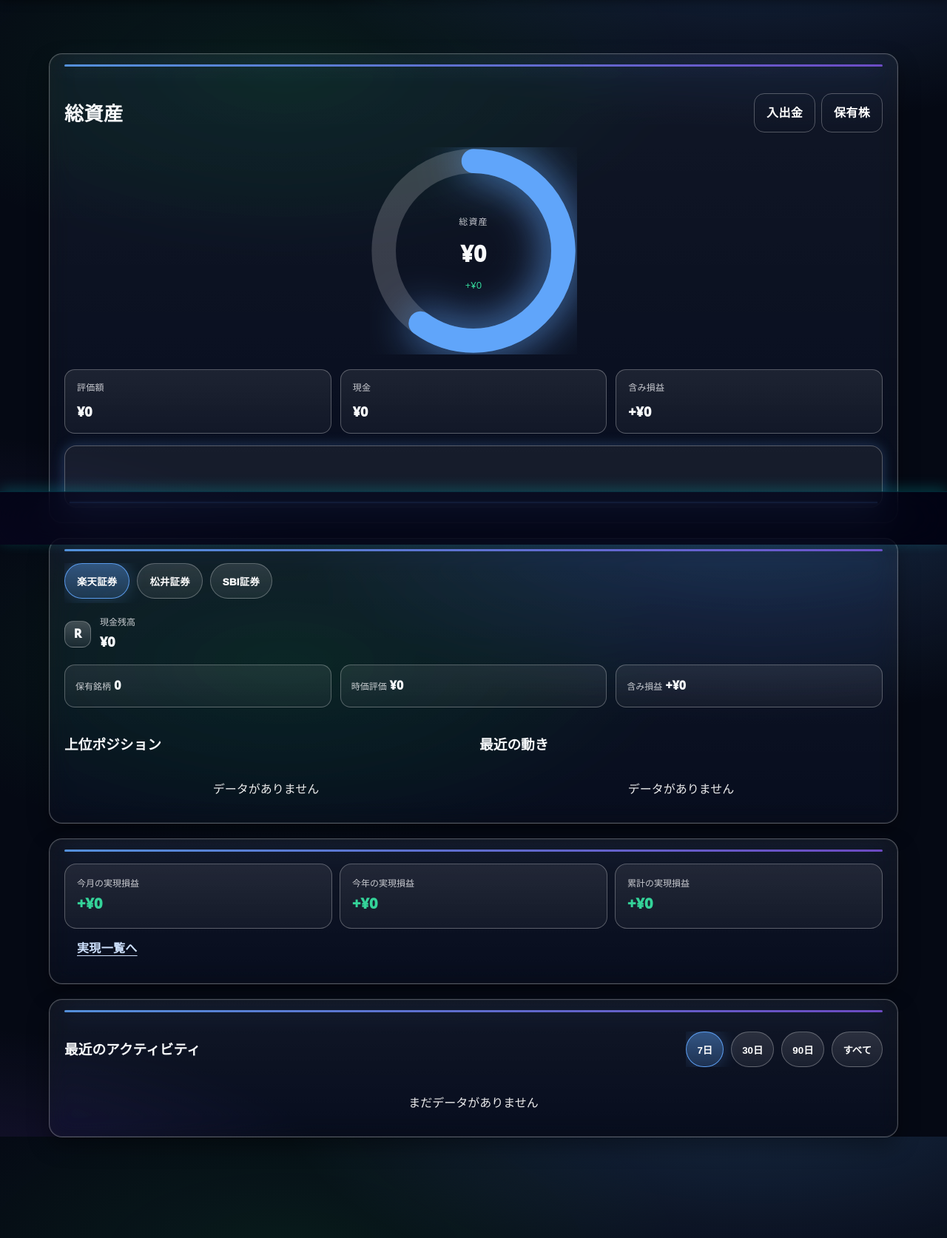
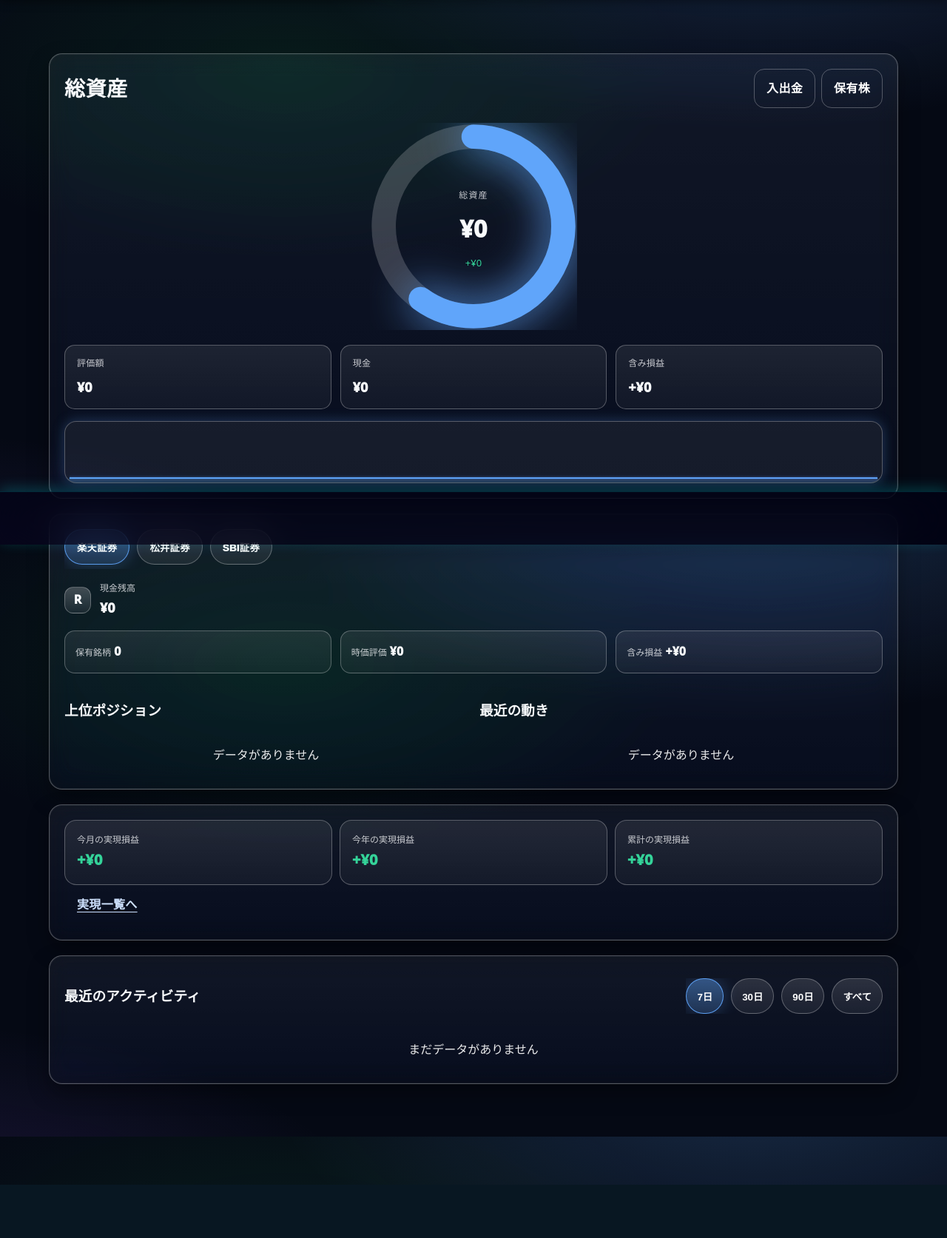
Before and after one commit to gorozooo/my_stock_portfolio, a Django app: page / in a window 1280 px wide. Shown: the part 64-1737 px from the top of the page at 74% size. After the commit the page ends 1665 px from the top, so only its background shows below. Run offline with Django 5.2, Linux system fonts and the light colour scheme; the visitor is signed in with stand-in values (Sample User, id 1); data that the repository does not hold is empty; parts of the project's set-up code (start-up, migrations or seed data) failed here and were passed over.

Commit message:
main.css を更新

```diff
--- a/static/css/main.css
+++ b/static/css/main.css
@@ -1,10 +1,4 @@
 /* === Glass × Dark – Mobile-first (Futuristic, spacious & vivid) === */
-/* 目的：
-   - スマホ優先で“詰まりすぎ”を解消（余白/行間/タップ領域UP）
-   - 横スクロールが必要な領域は安全にオーバーフロー制御
-   - タブ/表/タイムラインの可読性改善
-   - 見た目の派手さは維持しつつ、崩れを最小化
-*/
 *,*::before,*::after{box-sizing:border-box}
 :root{
   --bg:#050914;
@@ -20,19 +14,18 @@
   --glass-strong:rgba(255,255,255,.16);
   --glass-line:rgba(255,255,255,.28);
 
-  /* ゆとりあるスケール（モバイル基準） */
   --radius-s:12px;
   --radius-m:14px;
   --radius-l:18px;
 
-  --space-1:8px;   /* ちいさめ余白 */
-  --space-2:12px;  /* 標準余白（モバイル） */
-  --space-3:16px;  /* セクション間 */
-  --space-4:20px;  /* 大きめ */
-  --space-5:28px;  /* ヒーロー/カード外縁 */
+  --space-1:8px;
+  --space-2:12px;
+  --space-3:16px;
+  --space-4:20px;
+  --space-5:28px;
 
-  --tap:48px;      /* 最小タップ領域 */
-  --bw:1px;        /* 線の太さ（端末DPRで十分濃い） */
+  --tap:48px;
+  --bw:1px;
 }
 
 html{
@@ -66,7 +59,7 @@ body{
   margin:0 auto;
 }
 
-/* ─── 共通カード ───────────────────────────────────────── */
+/* ─── Cards ───────────────────────────────────────── */
 .card{
   background:linear-gradient(180deg,rgba(255,255,255,.06),rgba(255,255,255,.02));
   border:var(--bw) solid var(--glass-line);
@@ -80,18 +73,9 @@ body{
 .card > *:first-child{margin-top:0}
 .card > *:last-child{margin-bottom:0}
 
-/* セクション見出しライン（過度なズレを抑制） */
-.card::before{
-  content:"";
-  display:block;
-  height:3px;
-  border-radius:999px;
-  margin:-6px 0 var(--space-3);
-  background:linear-gradient(90deg,rgba(96,165,250,.85),rgba(139,92,246,.75));
-  filter:drop-shadow(0 0 14px rgba(96,165,250,.45));
-}
+/* ★ 不要な上部の1本線を削除：.card::before を廃止 */
 
-/* ─── メッセージ ─────────────────────────────────────── */
+/* ─── Messages ───────────────────────────────────── */
 .msgs{list-style:none;padding:0;margin:0 0 var(--space-3)}
 .msg{
   padding:12px 14px;
@@ -101,7 +85,7 @@ body{
   margin:10px 0;
 }
 
-/* ─── ボタン ─────────────────────────────────────────── */
+/* ─── Buttons ─────────────────────────────────────── */
 .btn{
   display:inline-flex;align-items:center;gap:10px;
   min-height:var(--tap);
@@ -118,11 +102,17 @@ body{
   text-decoration:underline;text-underline-offset:4px
 }
 
-/* ─── ヒーロー ───────────────────────────────────────── */
+/* ─── Hero ───────────────────────────────────────── */
 .hero{display:flex;flex-direction:column;gap:var(--space-4)}
-.hero-head{display:flex;align-items:center;justify-content:space-between;gap:var(--space-2);flex-wrap:wrap}
-.hero-title{font-weight:1000;letter-spacing:.02em;margin:0;font-size:clamp(18px,4.8vw,26px)}
-.hero-actions{display:flex;gap:10px;flex-wrap:wrap}
+.hero-head{
+  display:flex;align-items:center;justify-content:center; /* ★ 中央寄せ */
+  gap:var(--space-2);flex-wrap:wrap;text-align:center;
+}
+.hero-actions{display:none} /* ★ ボタンを隠す */
+.hero-title{
+  font-weight:1000;letter-spacing:.02em;margin:0;
+  font-size:clamp(20px,5vw,28px);
+}
 
 .hero-grid{display:grid;grid-template-columns:1fr;gap:var(--space-4)}
 @media(min-width:720px){.hero-grid{grid-template-columns:min(280px,40%) 1fr}}
@@ -132,7 +122,7 @@ body{
   width:min(280px,76vw);
   aspect-ratio:1/1;
   margin:auto;
-  contain:layout paint; /* レイアウト負荷抑制 */
+  contain:layout paint;
 }
 .ring-svg{width:100%;height:100%;transform:rotate(-90deg)}
 .ring .bg{fill:none;stroke:rgba(255,255,255,.18);stroke-width:14}
@@ -146,16 +136,12 @@ body{
   align-items:center;justify-content:center;text-align:center;padding:8px
 }
 .ring-title{font-size:12px;color:var(--muted);letter-spacing:.10em;text-transform:uppercase}
-.ring-figure{font-size:30px;font-weight:1000;letter-spacing:.01em;margin-top:6px;font-variant-numeric:tabular-nums}
-.ring-sub{margin-top:6px;font-size:13px;color:var(--muted)}
+.ring-figure{font-size:32px;font-weight:1000;letter-spacing:.01em;margin-top:8px;font-variant-numeric:tabular-nums}
+.ring-sub{margin-top:8px;font-size:13px;color:var(--muted)}
 .pn.pos{color:var(--good)} .pn.neg{color:var(--bad)}
 
 .hero-right{display:flex;flex-direction:column;gap:var(--space-3)}
-.kpi-row{
-  display:grid;
-  grid-template-columns:1fr 1fr;
-  gap:var(--space-2);
-}
+.kpi-row{display:grid;grid-template-columns:1fr 1fr;gap:var(--space-2)}
 @media(min-width:420px){.kpi-row{grid-template-columns:1fr 1fr 1fr}}
 .mini{
   background:linear-gradient(180deg,rgba(255,255,255,.08),rgba(255,255,255,.04));
@@ -167,6 +153,7 @@ body{
 .mini .k{font-size:12px;color:var(--muted);letter-spacing:.02em}
 .mini .v{font-weight:1000;font-variant-numeric:tabular-nums;font-size:18px;overflow:hidden;text-overflow:ellipsis;white-space:nowrap}
 
+/* スパークライン：データが無い時はJSでdisplay:noneに */
 .sparkline{
   height:84px;border-radius:16px;
   background:var(--glass-weak);
@@ -181,7 +168,7 @@ body{
   filter:blur(6px);opacity:.7
 }
 
-/* ─── タブ（証券会社） ─────────────────────────────── */
+/* ─── Tabs (brokers) ───────────────────────────── */
 .tabs{
   display:flex;gap:10px;justify-content:flex-start;flex-wrap:nowrap;
   overflow:auto; padding-bottom:6px; margin-bottom:var(--space-3);
@@ -207,7 +194,7 @@ body{
 .panes .pane{display:none}
 .panes .pane.active{display:block}
 
-/* ─── ペイン先頭 + ピル群 ─────────────────────────── */
+/* ─── Pane head & pills ─────────────────────────── */
 .pane-head{display:flex;align-items:center;justify-content:space-between;gap:12px;margin-bottom:var(--space-3);flex-wrap:wrap}
 .pane-brand{display:flex;align-items:center;gap:12px}
 .logo{
@@ -219,10 +206,7 @@ body{
 .pane-balance .k{font-size:12px;color:var(--muted)}
 .pane-balance .v{font-weight:1000;font-variant-numeric:tabular-nums;font-size:18px}
 
-.pill-row{
-  display:grid;gap:var(--space-2);
-  grid-template-columns:1fr 1fr;
-}
+.pill-row{display:grid;gap:var(--space-2);grid-template-columns:1fr 1fr}
 @media(min-width:520px){.pill-row{grid-template-columns:repeat(3,1fr)}}
 .pill{
   background:linear-gradient(180deg,rgba(255,255,255,.08),rgba(255,255,255,.04));
@@ -231,11 +215,11 @@ body{
 .pill .k{font-size:12px;color:var(--muted)}
 .pill .v{font-weight:1000;font-variant-numeric:tabular-nums;font-size:16px}
 
-/* ─── 2カラム分割 ───────────────────────────────────── */
+/* ─── Split ─────────────────────────────────────── */
 .panel-split{display:grid;grid-template-columns:1fr;gap:var(--space-3);margin-top:var(--space-3)}
 @media(min-width:900px){.panel-split{grid-template-columns:1fr 1fr}}
 
-/* ─── テーブル（保有銘柄） ─────────────────────────── */
+/* ─── Table ─────────────────────────────────────── */
 .table-wrap{
   overflow:auto;border-radius:16px;border:var(--bw) solid var(--glass-line);
   background:linear-gradient(180deg,rgba(255,255,255,.06),rgba(255,255,255,.04));
@@ -243,7 +227,6 @@ body{
 }
 .tbl{
   width:100%;border-collapse:separate;border-spacing:0;
-  /* モバイルでも崩さない：最低幅をやや控えめに */
   min-width:560px;
 }
 .tbl thead th{
@@ -259,7 +242,7 @@ body{
 .tbl tbody tr:hover{background:rgba(255,255,255,.05)}
 .tbl tr:last-child td{border-bottom:none}
 
-/* ─── ブローカー別ミニアクティビティ ─────────────── */
+/* ─── Mini activity ─────────────────────────────── */
 .mini-activity{list-style:none;margin:0;padding:0;display:flex;flex-direction:column;gap:12px}
 .arow{
   display:grid;grid-template-columns:70px 1fr auto;
@@ -279,7 +262,7 @@ body{
 .small{font-size:12px;color:var(--muted)}
 .empty{color:rgba(255,255,255,.92);text-align:center;padding:12px}
 
-/* ─── ゲージ（バー） ───────────────────────────────── */
+/* ─── Gauges ────────────────────────────────────── */
 .gauges{display:grid;grid-template-columns:1fr;gap:var(--space-3);margin-top:var(--space-3)}
 @media(min-width:780px){.gauges{grid-template-columns:1fr 1fr 1fr}}
 .gauge{
@@ -296,7 +279,7 @@ body{
   box-shadow:0 0 16px rgba(96,165,250,.55), 0 0 20px rgba(139,92,246,.45)
 }
 
-/* ─── 実現損益 KPI ─────────────────────────────────── */
+/* ─── Realized KPI ───────────────────────────────── */
 .grid3{display:grid;grid-template-columns:1fr;gap:var(--space-3)}
 @media(min-width:680px){.grid3{grid-template-columns:1fr 1fr 1fr}}
 .kpi{
@@ -307,7 +290,7 @@ body{
 .kpi .v{font-weight:1000;font-size:20px;font-variant-numeric:tabular-nums}
 .kpi .v.pos{color:var(--good)} .kpi .v.neg{color:var(--bad)}
 
-/* ─── 全体アクティビティ（タイムライン） ───────────── */
+/* ─── Timeline ──────────────────────────────────── */
 .activity-head{display:flex;justify-content:space-between;align-items:center;margin-bottom:var(--space-2);gap:10px;flex-wrap:wrap}
 .chips{display:flex;gap:10px;flex-wrap:wrap;overflow:auto;-webkit-overflow-scrolling:touch}
 .chip{
@@ -341,7 +324,7 @@ body{
 .tmain{overflow:hidden;text-overflow:ellipsis;white-space:nowrap}
 .tmemo{color:var(--muted);font-size:12px}
 
-/* ─── ユーティリティ ───────────────────────────────── */
+/* ─── Utils ─────────────────────────────────────── */
 .pn{font-variant-numeric:tabular-nums}
 .nowrap{white-space:nowrap}
 .clip{overflow:hidden;text-overflow:ellipsis;white-space:nowrap}
@@ -350,7 +333,7 @@ body{
   clip:rect(0,0,0,0);white-space:nowrap;border:0
 }
 
-/* スクロールバー控えめ */
+/* Scrollbars */
 @supports selector(::-webkit-scrollbar){
   .table-wrap::-webkit-scrollbar{height:10px}
   .table-wrap::-webkit-scrollbar-thumb{background:rgba(255,255,255,.22);border-radius:999px}
@@ -358,7 +341,7 @@ body{
   .tabs::-webkit-scrollbar-thumb{background:rgba(255,255,255,.22);border-radius:999px}
 }
 
-/* ─── さりげない発光（Reduced Motionなら停止） ───────── */
+/* 微発光 */
 @keyframes glowPulse{
   0%{box-shadow:0 0 0 rgba(96,165,250,0)}
   50%{box-shadow:0 0 24px rgba(96,165,250,.38)}
```
